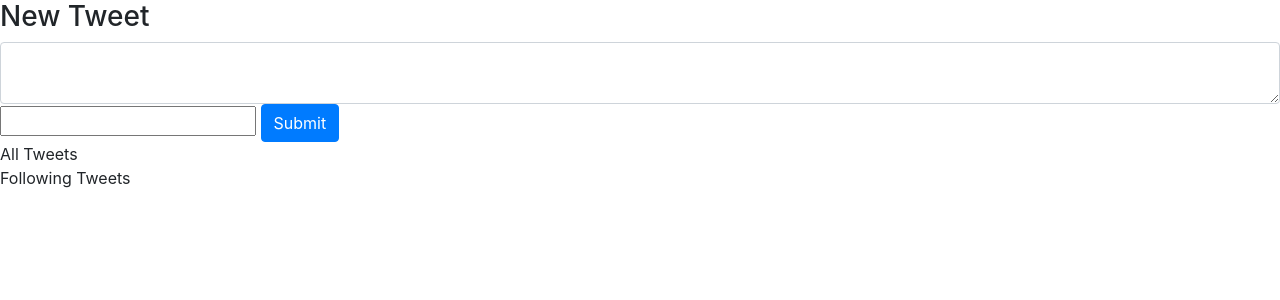
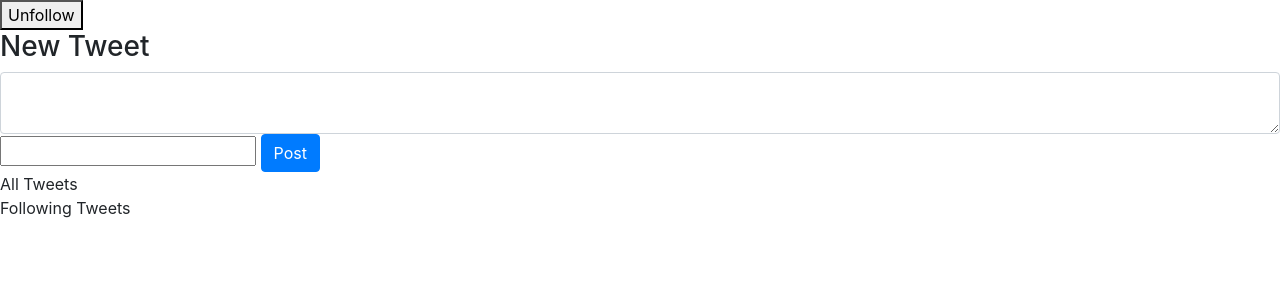
Before and after one commit to nmawungwe/project4CS50, a Django app: page / in a window 1280 px wide. Shown: the part 56-356 px from the top of the page. Run offline with Django 3.2, Linux system fonts and the light colour scheme; some libraries are stand-ins or nearby versions.

Commit message:
Added unfollowing functionality

```diff
--- a/network/static/network/social.js
+++ b/network/static/network/social.js
@@ -5,7 +5,7 @@ document.querySelector('#user_prof').addEventListener('click',()=>{
     const el = document.querySelector('#user_prof')
         // console.log('clicking')
     user_id = el.dataset.user
-        // console.log(user_id)
+        console.log(user_id)
     user_profile(fetch(`/user_profile/${user_id}`).then(response => response.json()).then(user_prof => {
         // Print email
         // console.log(user_prof)
@@ -72,8 +72,8 @@ document.querySelectorAll('.tweet').forEach(button=>{
         document.querySelector('#poster-box-heading').innerHTML = `<b>User profile: </b>${user_prof.username}`
         document.querySelector('#poster-followers').innerHTML = `<b>Followers: </b>${followers}`
         document.querySelector('#poster-followings').innerHTML = `<b>Following: </b>${following}`
-        document.querySelector('#poster-following-btn').innerHTML = `<button class="following" data-id=${user_prof.id}>Follow</button>`
-        document.querySelector('#poster-unfollowing-btn').innerHTML = `<button>Unfollow</button>`
+        document.querySelector('#poster-following-btn').innerHTML = `<button class="following btn btn-primary btn-sm" data-id=${user_prof.id}>Follow</button><br>`
+        document.querySelector('#poster-unfollowing-btn').innerHTML = `<button class="unfollowing btn btn-primary btn-sm" data-id=${user_prof.id}>Unfollow</button>`
 
 
     }))
@@ -103,6 +103,32 @@ document.querySelector('#poster-following-btn').addEventListener('click', ()=>{
 
 })
 
+document.querySelector('#poster-unfollowing-btn').addEventListener('click', ()=>{
+
+    // console.log("Ehe wadii??")
+    let unfollowing = document.querySelector('.unfollowing')
+    unfollowing_id = unfollowing.dataset.id
+    console.log(unfollowing_id)
+
+
+    fetch(`/user_profile/${unfollowing_id}`, {
+    method: 'DELETE'
+    }).then(response => response.json()).then(result => {
+        // Print result
+        console.log(result);
+    })
+    all_tweets()
+
+
+})
+
+
+
+
+
+
+
+
 
 
         }))
@@ -116,8 +142,8 @@ document.querySelector('#poster-following-btn').addEventListener('click', ()=>{
 
 
 
-// fetch('/user_profile/5', {
-//     method: 'POST'
+// fetch('/user_profile/6', {
+//     method: 'DELETE'
 //     }).then(response => response.json()).then(result => {
 //         // Print result
 //         console.log(result);
--- a/network/templates/network/index.html
+++ b/network/templates/network/index.html
@@ -4,7 +4,7 @@
 {% block body %}
 
 <!-- pay attention to these buttons -->
-<!-- <button id="btn">Follow</button> -->
+<button id="btn">Unfollow</button>
 <!-- <button id="post">Post Tweet</button> -->
 <!-- <button id="all_post">Get All Tweets</button> -->
 
@@ -13,7 +13,7 @@
     <form id="compose-form">
         <textarea class="form-control" id="compose-body" placeholder=""></textarea>
         <input id="likes" type="text">
-        <input type="submit" class="btn btn-primary"/>
+        <input type="submit" class="btn btn-primary" value="Post"/>
     </form>
 </div>
 
--- a/network/views.py
+++ b/network/views.py
@@ -138,8 +138,15 @@ def user_profile(request, user_id):
         # # Return post contents
         if request.method == "GET":
             return JsonResponse(user_prof.serialize())
-        else:
+        elif request.method == "POST":
             user_id = User.objects.get(pk=user_id)
             following = UserFollowing(user_id=request.user, following_user_id=user_id)
             following.save()
             return JsonResponse({"message": "Following made successfully."}, status=201)
+        elif request.method == "DELETE":
+            user_id = User.objects.get(pk=user_id)
+            unfollow = UserFollowing.objects.get(user_id=request.user,following_user_id=user_id)
+            unfollow.delete()
+            return JsonResponse({"message": "Unfollowing succesful"}, status=201)
+        else:
+            return JsonResponse({"message": "Error"}, status=404)
```
Also changed, not shown: db.sqlite3.
